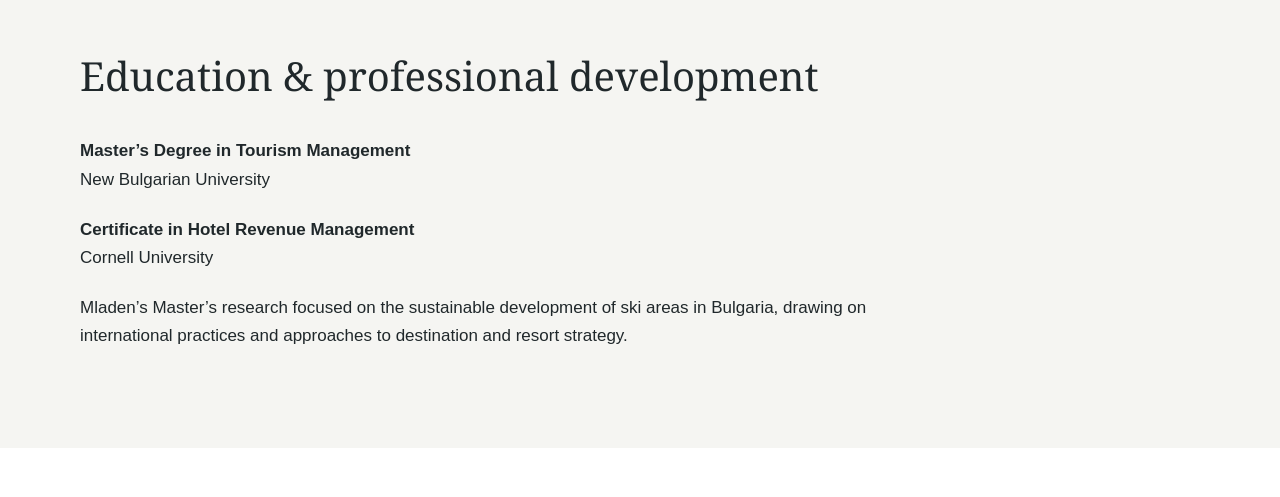
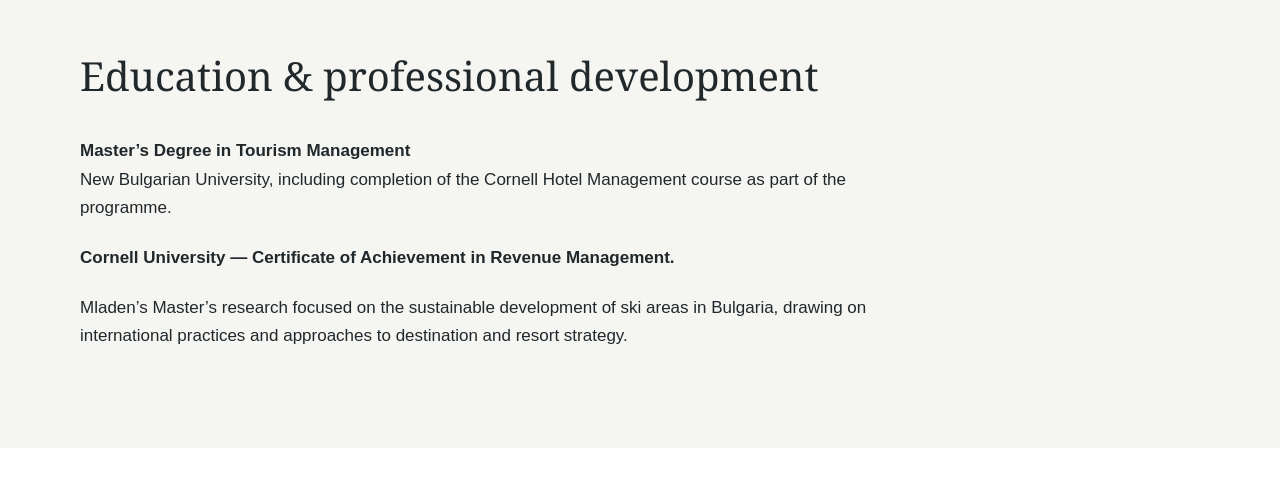
Before and after one commit to WaltonHospitality/waltonhospitality.github.io, a plain HTML site: page about.html in a window 1280 px wide. Shown: the part 2160-2657 px from the top of the page. Drawn offline with Linux system fonts and the light colour scheme.

Commit message:
Enhance education section with new qualifications
Updated educational qualifications with additional details.

```diff
--- a/about.html
+++ b/about.html
@@ -42,8 +42,8 @@
 <article class="area"><div class="number">04</div><h3>Technology, Data &amp; Transformation</h3><p>Hospitality technology • Data and reporting • Digital distribution • Emerging AI applications</p></article>
 </div></div></section>
 <section class="section"><div class="container"><div class="section-head"><h2>Education &amp; professional development</h2></div><div class="prose">
-<p><strong>Master’s Degree in Tourism Management</strong><br>New Bulgarian University</p>
-<p><strong>Certificate in Hotel Revenue Management</strong><br>Cornell University</p>
+<p><strong>Master’s Degree in Tourism Management</strong><br>New Bulgarian University, including completion of the Cornell Hotel Management course as part of the programme.</p>
+<p><strong>Cornell University — Certificate of Achievement in Revenue Management.</strong></p>
 <p>Mladen’s Master’s research focused on the sustainable development of ski areas in Bulgaria, drawing on international practices and approaches to destination and resort strategy.</p>
 </div></div></section>
 <section class="section white"><div class="container">
```
